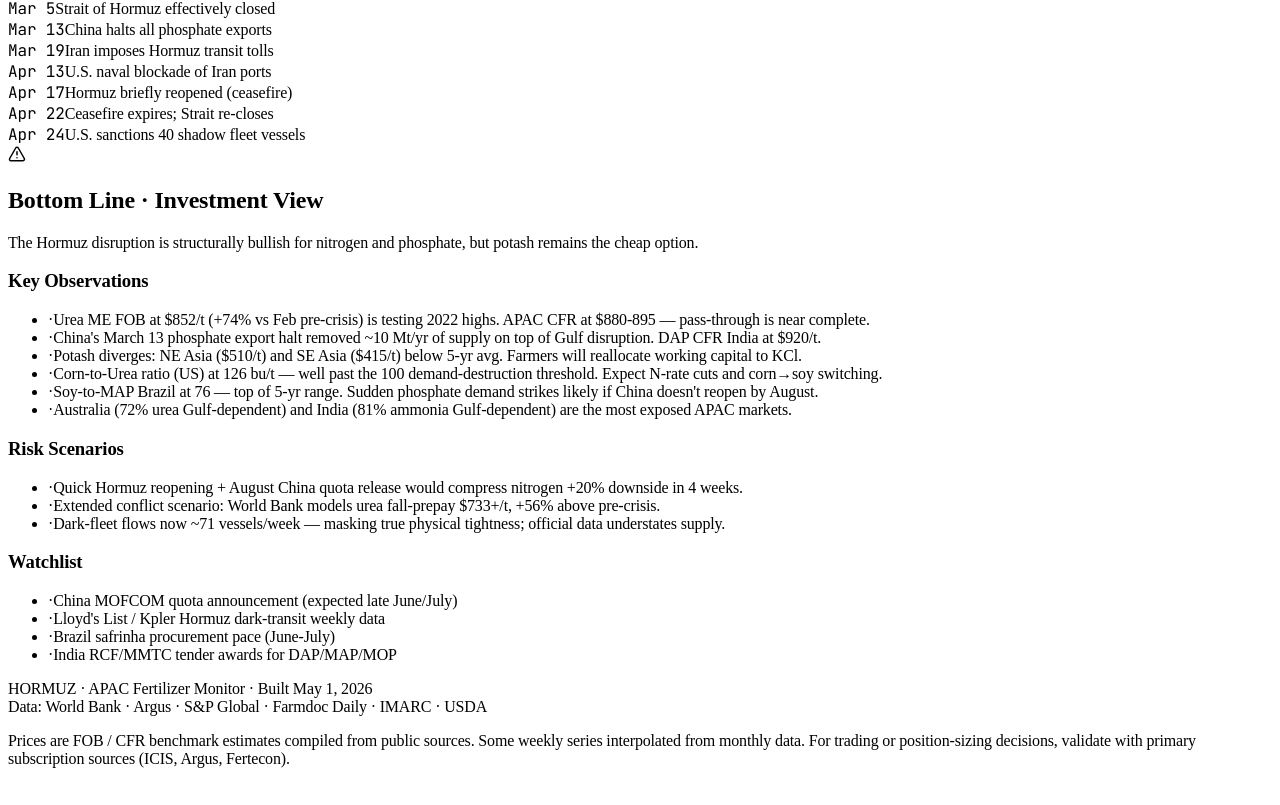
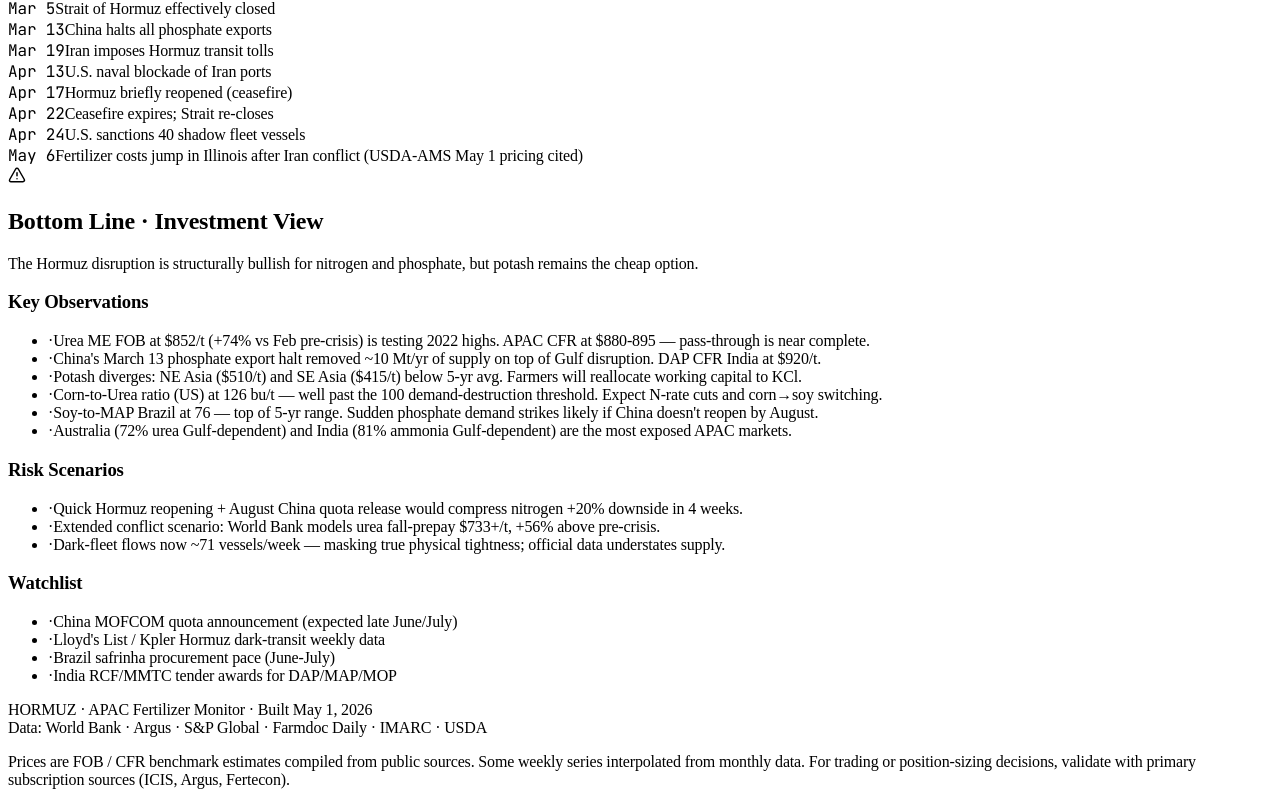
Before and after one commit to rakestrn/apac-fert-monitor, a React (Vite) app in the folder client/: page / in a window 1280 px wide. Shown: the part 2379-3184 px from the top of the page. Before the commit the page ends 3163 px from the top, so only its background shows below. Built offline with nearby package versions, Linux system fonts and the light colour scheme; a web font is replaced by a local one.

Commit message:
Weekly auto-update — week of 2026-05-11 (verifiable data only) (#1)
Co-authored-by: APAC Fert Monitor Bot <automation@apac-fert-monitor.local>

```diff
--- a/client/src/data/fertilizer-data.ts
+++ b/client/src/data/fertilizer-data.ts
@@ -15,6 +15,7 @@ export const crisisEvents = [
   { date: "2026-04-17", label: "Hormuz briefly reopened (ceasefire)", short: "Brief reopen", severity: "low" as const },
   { date: "2026-04-22", label: "Ceasefire expires; Strait re-closes", short: "Re-closed", severity: "high" as const },
   { date: "2026-04-24", label: "U.S. sanctions 40 shadow fleet vessels", short: "Shadow fleet hit", severity: "medium" as const },
+  { date: "2026-05-06", label: "Fertilizer costs jump in Illinois after Iran conflict (USDA-AMS May 1 pricing cited)", short: "US fert spike", severity: "medium" as const },
 ];
 
 // === MONTHLY UREA PRICES ($/MT, FOB benchmarks) ===
@@ -126,6 +127,8 @@ export const exchangeRatios: {
   { date: "2026-02", cornUreaUS: 84, cornUreaAPAC: 89, soyMapBrazil: 68, cornPotashUS: 56 },
   { date: "2026-03", cornUreaUS: 109, cornUreaAPAC: 115, soyMapBrazil: 73, cornPotashUS: 58 },
   { date: "2026-04", cornUreaUS: 126, cornUreaAPAC: 131, soyMapBrazil: 76, cornPotashUS: 61 },
+  // 2026-05: corn/soy updated from CME settles; fertilizer denominators unchanged from prior month
+  { date: "2026-05", cornUreaUS: 111, cornUreaAPAC: 116, soyMapBrazil: 68, cornPotashUS: 55 },
 ];
 
 // 5-year statistical bands for ratios (used to show "where we are vs history")
```
